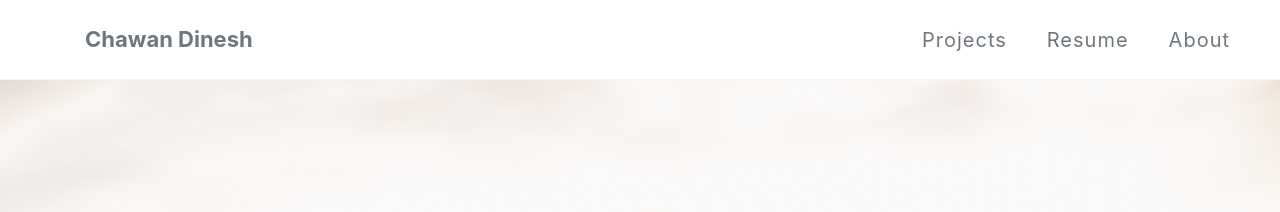
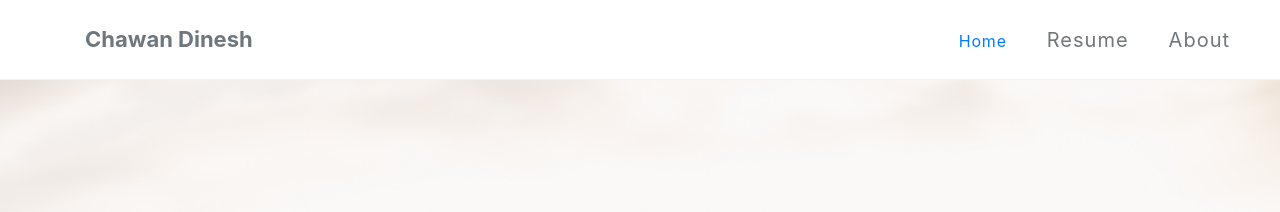
Before and after one commit to chawandinesh/chawandinesh.github.io, a Jekyll site: the page built from index.html, in a window 1280 px wide. Shown: the top 212 px of the page. Built offline with Jekyll 4.4.1, drawn with Linux system fonts in a browser that asks for light colours.

Commit message:
Update navigation.html

```diff
--- a/_includes/navigation.html
+++ b/_includes/navigation.html
@@ -1,7 +1,7 @@
 <ul class="titles">
   <li>
-    <a class="Projects" href="/">
-      Projects
+    <a class="Home" href="/">
+      Home
     </a>
   </li>
   <li>
```
